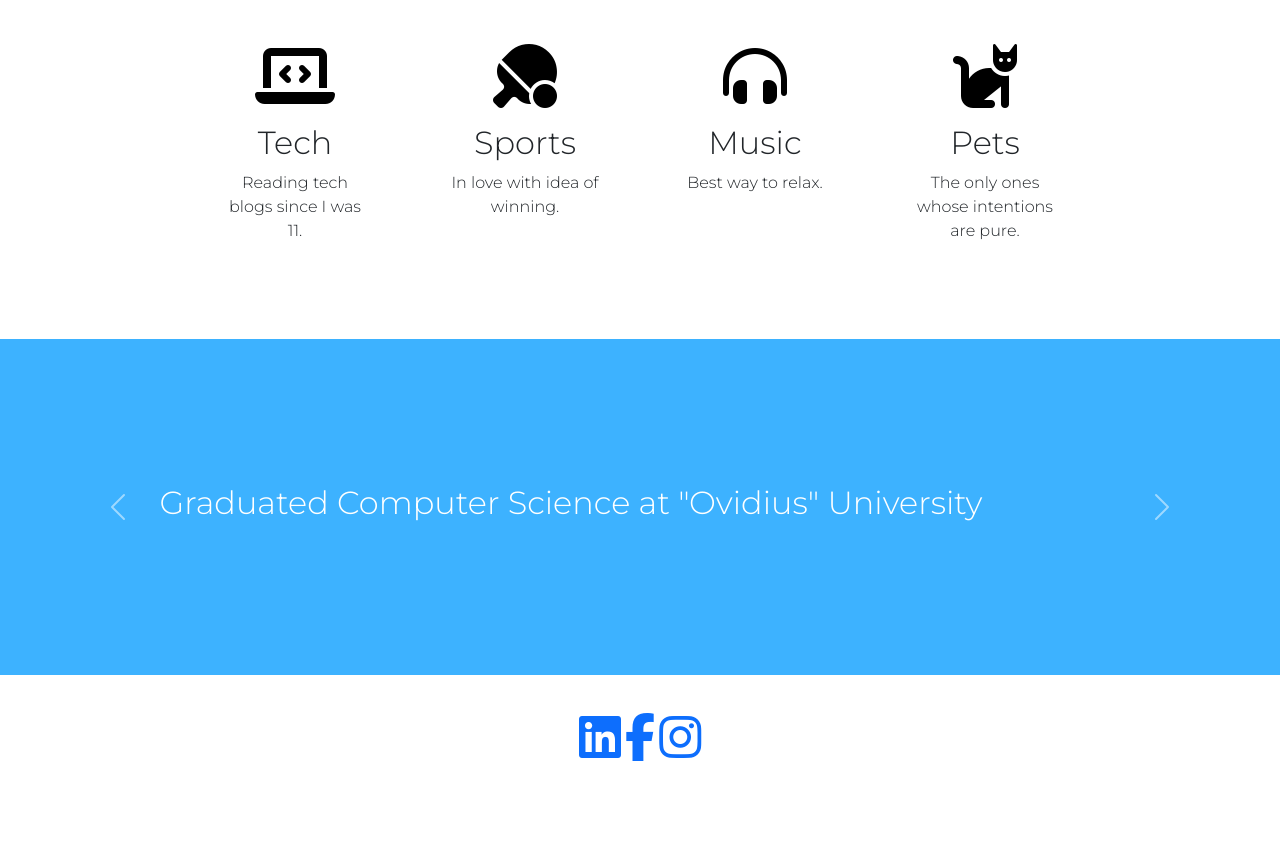
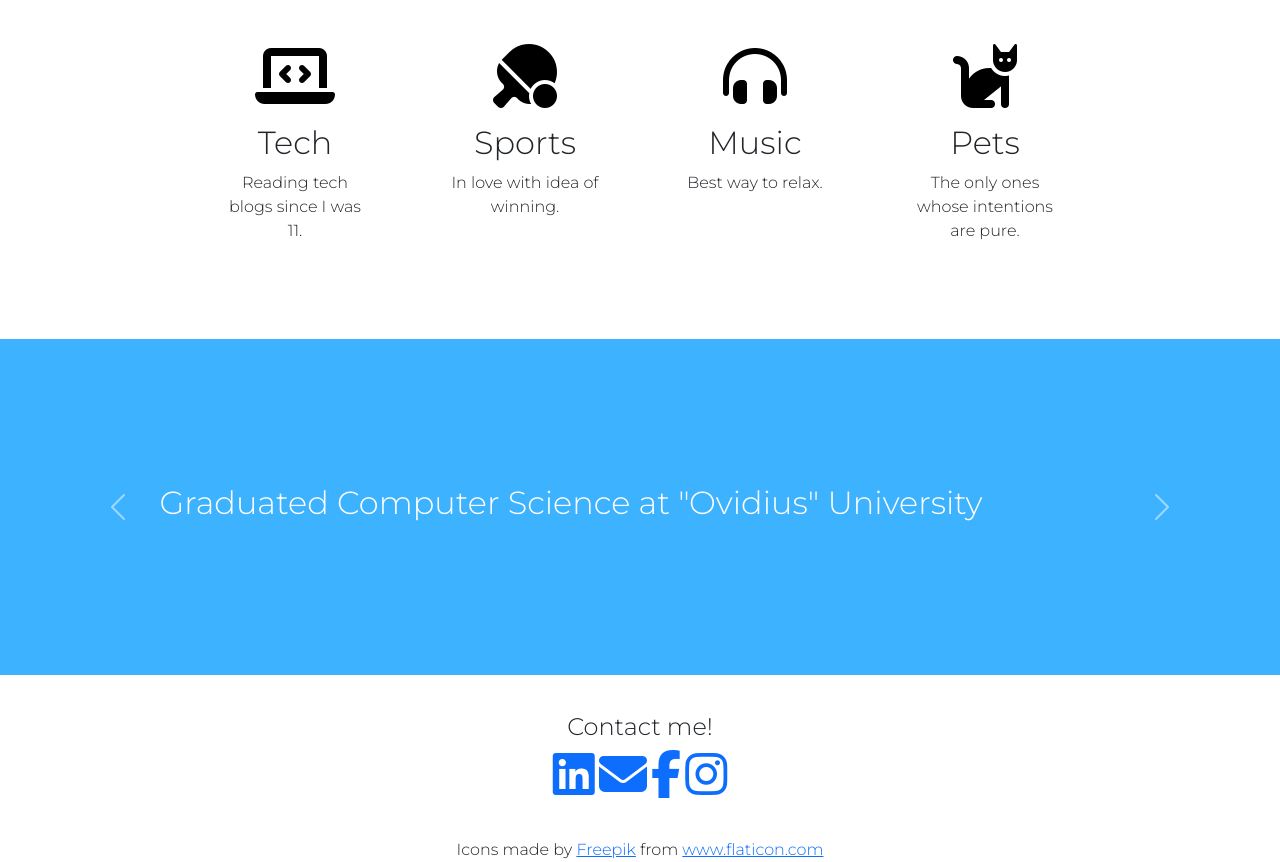
Before and after one commit to mihaitmn/cv, a plain HTML site: page index.html in a window 1280 px wide. Shown: the part 775-1637 px from the top of the page. Before the commit the page ends 1576 px from the top, so only its background shows below. Drawn offline with nearby package versions, Linux system fonts and the light colour scheme.

Commit message:
Add files via upload

```diff
--- a/css/styles.css
+++ b/css/styles.css
@@ -91,3 +91,13 @@ h3{
     line-height: 1.5;
     padding: 1%;
   }
+
+/* Contact Section */
+
+#contact .container-fluid{
+    padding-top: 0;
+}
+
+.contact-text{
+    padding-top: 3%;
+}
--- a/index.html
+++ b/index.html
@@ -121,11 +121,14 @@
     </section>
 
   <section id="contact">
+      <h4 class="contact-text">Contact me!</h4>
       <div class="container-fluid">
         <a href="https://www.linkedin.com/in/nicu%C8%99or-mihai-turea-35b625220/"><i class="fab fa-linkedin fa-3x"></i></a>
+        <a href="mailto:mihaitmn@yahoo.com"><i class="fas fa-envelope fa-3x"></i></a>
         <a href="https://www.facebook.com/mihai.turea/"><i class="social-icon fab fa-facebook-f fa-3x"></i></a>
         <a href="https://www.instagram.com/mihaitmnn/"><i class="social-icon fab fa-instagram fa-3x"></i></a>
       </div>
   </section>
+  <div>Icons made by <a href="https://www.freepik.com" title="Freepik">Freepik</a> from <a href="https://www.flaticon.com/" title="Flaticon">www.flaticon.com</a></div>
 </body>
 </html>
```
